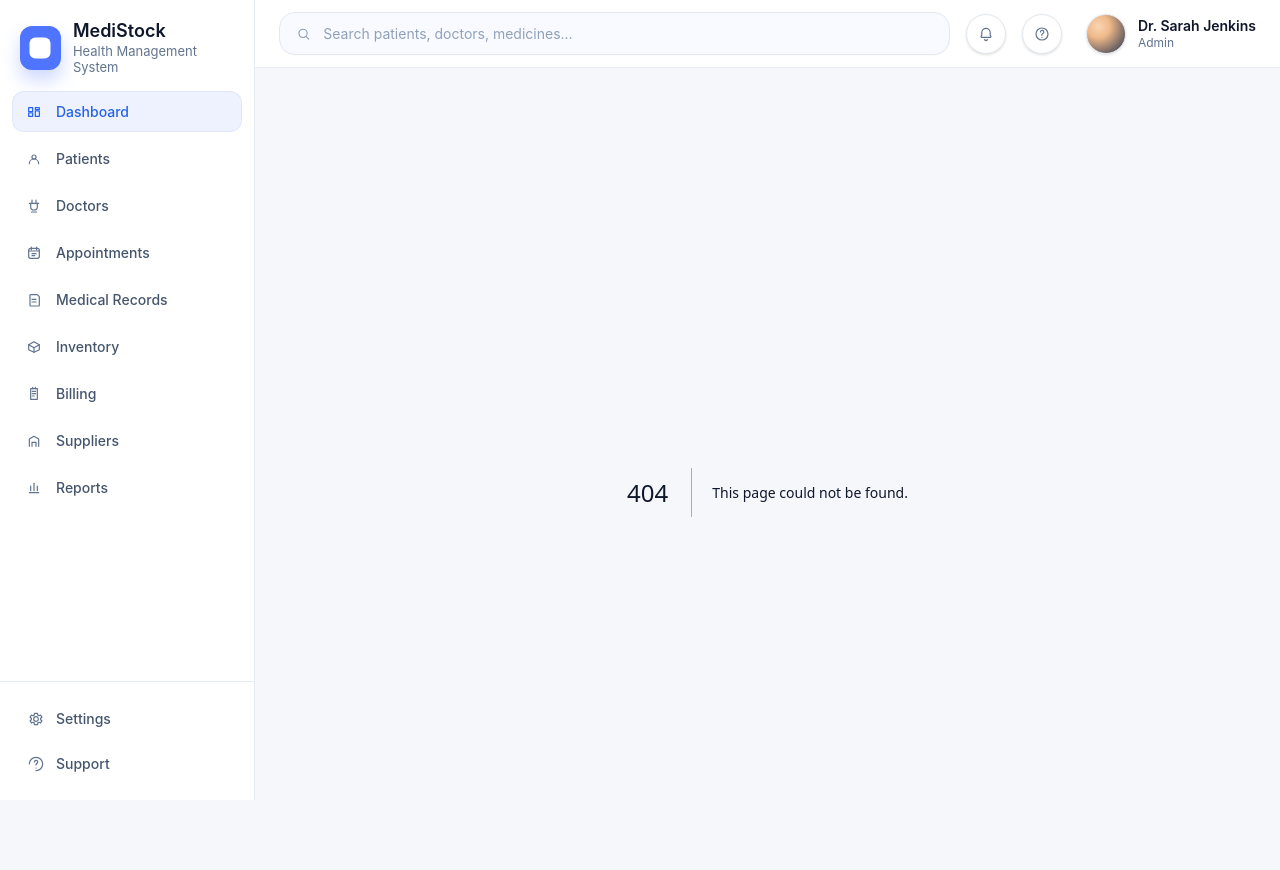
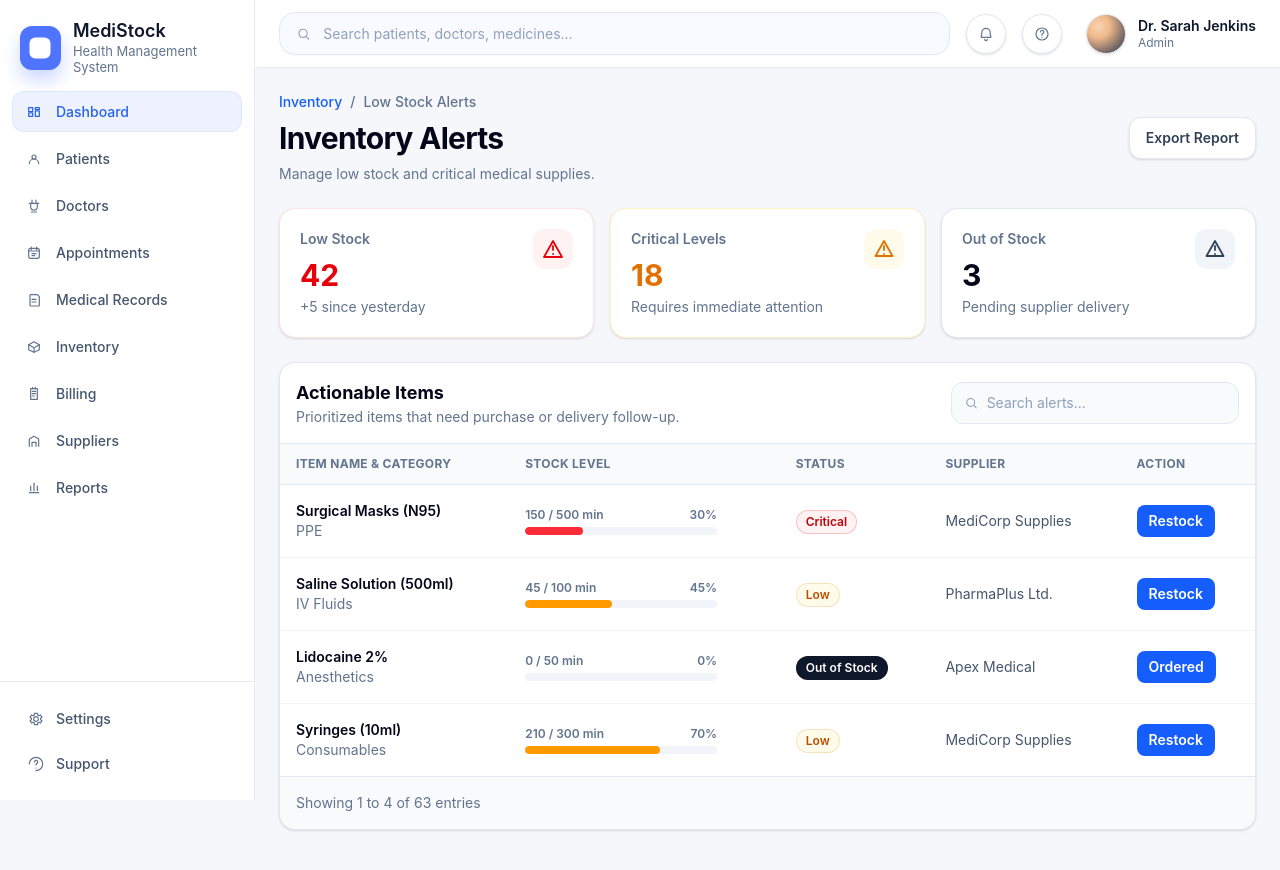
Before and after one commit to Chathurapadmal/Medixora, a Next.js app: page /inventory/low_stock_alerts in a window 1280 px wide. Before the commit this address had no page. Shown: the top 870 px of the page. Built offline with nearby package versions, Linux system fonts and the light colour scheme.

Commit message:
add low stock alerts page

```diff
--- /dev/null
+++ b/pages/inventory/low_stock_alerts.tsx
@@ -0,0 +1,275 @@
+import Head from "next/head";
+import Link from "next/link";
+import {
+  AlertTriangleIcon,
+  SearchIcon,
+  WarningSmallIcon,
+} from "../../components/dashboard-icons";
+
+type AlertStatus = "Critical" | "Low" | "Out of Stock" | "Ordered";
+
+type LowStockItem = {
+  name: string;
+  category: string;
+  stock: number;
+  minimum: number;
+  status: AlertStatus;
+  supplier: string;
+  action: string;
+};
+
+const items: LowStockItem[] = [
+  {
+    name: "Surgical Masks (N95)",
+    category: "PPE",
+    stock: 150,
+    minimum: 500,
+    status: "Critical",
+    supplier: "MediCorp Supplies",
+    action: "Restock",
+  },
+  {
+    name: "Saline Solution (500ml)",
+    category: "IV Fluids",
+    stock: 45,
+    minimum: 100,
+    status: "Low",
+    supplier: "PharmaPlus Ltd.",
+    action: "Restock",
+  },
+  {
+    name: "Lidocaine 2%",
+    category: "Anesthetics",
+    stock: 0,
+    minimum: 50,
+    status: "Out of Stock",
+    supplier: "Apex Medical",
+    action: "Ordered",
+  },
+  {
+    name: "Syringes (10ml)",
+    category: "Consumables",
+    stock: 210,
+    minimum: 300,
+    status: "Low",
+    supplier: "MediCorp Supplies",
+    action: "Restock",
+  },
+];
+
+const statusClass: Record<AlertStatus, string> = {
+  Critical: "bg-red-50 text-red-700 ring-red-600/20",
+  Low: "bg-amber-50 text-amber-700 ring-amber-600/20",
+  "Out of Stock": "bg-slate-900 text-white ring-slate-900/20",
+  Ordered: "bg-blue-50 text-blue-700 ring-blue-600/20",
+};
+
+export default function LowStockAlertsPage() {
+  return (
+    <>
+      <Head>
+        <title>Low Stock Alerts - MediStock</title>
+      </Head>
+
+      <div className="mx-auto max-w-7xl space-y-6">
+        <div className="flex flex-col gap-4 lg:flex-row lg:items-center lg:justify-between">
+          <div>
+            <div className="flex items-center gap-2 text-sm font-medium text-slate-500">
+              <Link
+                href="/inventory"
+                className="text-blue-600 hover:text-blue-700"
+              >
+                Inventory
+              </Link>
+              <span>/</span>
+              <span>Low Stock Alerts</span>
+            </div>
+
+            <h1 className="mt-2 text-2xl font-bold tracking-tight text-slate-950 sm:text-3xl">
+              Inventory Alerts
+            </h1>
+
+            <p className="mt-2 text-sm text-slate-500">
+              Manage low stock and critical medical supplies.
+            </p>
+          </div>
+
+          <button className="rounded-xl border border-slate-200 bg-white px-4 py-2.5 text-sm font-semibold text-slate-700 shadow-sm transition hover:bg-slate-50">
+            Export Report
+          </button>
+        </div>
+
+        <section className="grid gap-4 md:grid-cols-3">
+          <div className="rounded-2xl border border-red-100 bg-white p-5 shadow-sm">
+            <div className="flex items-start justify-between gap-4">
+              <div>
+                <p className="text-sm font-semibold text-slate-500">
+                  Low Stock
+                </p>
+                <p className="mt-2 text-3xl font-bold text-red-600">42</p>
+                <p className="mt-1 text-sm text-slate-500">
+                  +5 since yesterday
+                </p>
+              </div>
+
+              <div className="rounded-xl bg-red-50 p-2 text-red-600">
+                <WarningSmallIcon className="h-6 w-6" />
+              </div>
+            </div>
+          </div>
+
+          <div className="rounded-2xl border border-amber-100 bg-white p-5 shadow-sm">
+            <div className="flex items-start justify-between gap-4">
+              <div>
+                <p className="text-sm font-semibold text-slate-500">
+                  Critical Levels
+                </p>
+                <p className="mt-2 text-3xl font-bold text-amber-600">18</p>
+                <p className="mt-1 text-sm text-slate-500">
+                  Requires immediate attention
+                </p>
+              </div>
+
+              <div className="rounded-xl bg-amber-50 p-2 text-amber-600">
+                <AlertTriangleIcon className="h-6 w-6" />
+              </div>
+            </div>
+          </div>
+
+          <div className="rounded-2xl border border-slate-200 bg-white p-5 shadow-sm">
+            <div className="flex items-start justify-between gap-4">
+              <div>
+                <p className="text-sm font-semibold text-slate-500">
+                  Out of Stock
+                </p>
+                <p className="mt-2 text-3xl font-bold text-slate-950">3</p>
+                <p className="mt-1 text-sm text-slate-500">
+                  Pending supplier delivery
+                </p>
+              </div>
+
+              <div className="rounded-xl bg-slate-100 p-2 text-slate-700">
+                <AlertTriangleIcon className="h-6 w-6" />
+              </div>
+            </div>
+          </div>
+        </section>
+
+        <section className="overflow-hidden rounded-2xl border border-slate-200 bg-white shadow-sm">
+          <div className="flex flex-col gap-3 border-b border-slate-200 p-4 sm:flex-row sm:items-center sm:justify-between">
+            <div>
+              <h2 className="text-lg font-bold text-slate-950">
+                Actionable Items
+              </h2>
+              <p className="text-sm text-slate-500">
+                Prioritized items that need purchase or delivery follow-up.
+              </p>
+            </div>
+
+            <div className="flex items-center gap-2 rounded-xl border border-slate-200 bg-slate-50 px-3 py-2.5 sm:w-72">
+              <SearchIcon className="h-4 w-4 text-slate-400" />
+              <input
+                className="w-full bg-transparent text-sm outline-none placeholder:text-slate-400"
+                placeholder="Search alerts..."
+              />
+            </div>
+          </div>
+
+          <div className="overflow-x-auto">
+            <table className="min-w-full divide-y divide-slate-200 text-left">
+              <thead className="bg-slate-50">
+                <tr>
+                  {[
+                    "Item Name & Category",
+                    "Stock Level",
+                    "Status",
+                    "Supplier",
+                    "Action",
+                  ].map((header) => (
+                    <th
+                      key={header}
+                      className="whitespace-nowrap px-4 py-3 text-xs font-bold uppercase tracking-wide text-slate-500"
+                    >
+                      {header}
+                    </th>
+                  ))}
+                </tr>
+              </thead>
+
+              <tbody className="divide-y divide-slate-100 bg-white">
+                {items.map((item) => {
+                  const percentage = Math.min(
+                    100,
+                    Math.round((item.stock / item.minimum) * 100)
+                  );
+
+                  return (
+                    <tr key={item.name} className="hover:bg-slate-50">
+                      <td className="px-4 py-4">
+                        <p className="text-sm font-semibold text-slate-950">
+                          {item.name}
+                        </p>
+                        <p className="text-sm text-slate-500">
+                          {item.category}
+                        </p>
+                      </td>
+
+                      <td className="whitespace-nowrap px-4 py-4">
+                        <div className="w-48">
+                          <div className="mb-1 flex justify-between text-xs font-semibold text-slate-500">
+                            <span>
+                              {item.stock} / {item.minimum} min
+                            </span>
+                            <span>{percentage}%</span>
+                          </div>
+
+                          <div className="h-2 overflow-hidden rounded-full bg-slate-100">
+                            <div
+                              className={[
+                                "h-full rounded-full",
+                                item.status === "Critical" ||
+                                item.status === "Out of Stock"
+                                  ? "bg-red-500"
+                                  : "bg-amber-500",
+                              ].join(" ")}
+                              style={{ width: `${percentage}%` }}
+                            />
+                          </div>
+                        </div>
+                      </td>
+
+                      <td className="whitespace-nowrap px-4 py-4">
+                        <span
+                          className={[
+                            "inline-flex rounded-full px-2.5 py-1 text-xs font-semibold ring-1 ring-inset",
+                            statusClass[item.status],
+                          ].join(" ")}
+                        >
+                          {item.status}
+                        </span>
+                      </td>
+
+                      <td className="whitespace-nowrap px-4 py-4 text-sm text-slate-600">
+                        {item.supplier}
+                      </td>
+
+                      <td className="whitespace-nowrap px-4 py-4">
+                        <button className="rounded-lg bg-blue-600 px-3 py-1.5 text-sm font-semibold text-white hover:bg-blue-700">
+                          {item.action}
+                        </button>
+                      </td>
+                    </tr>
+                  );
+                })}
+              </tbody>
+            </table>
+          </div>
+
+          <div className="border-t border-slate-200 bg-slate-50 px-4 py-4 text-sm text-slate-500">
+            Showing 1 to 4 of 63 entries
+          </div>
+        </section>
+      </div>
+    </>
+  );
+}
```
